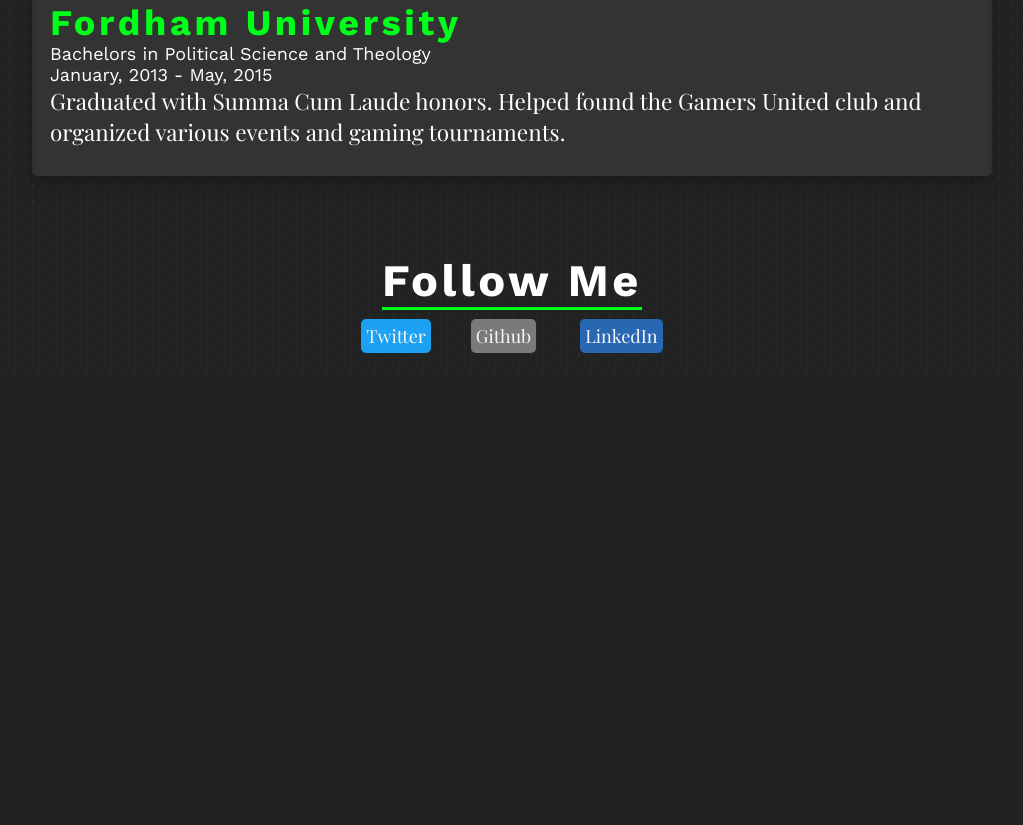
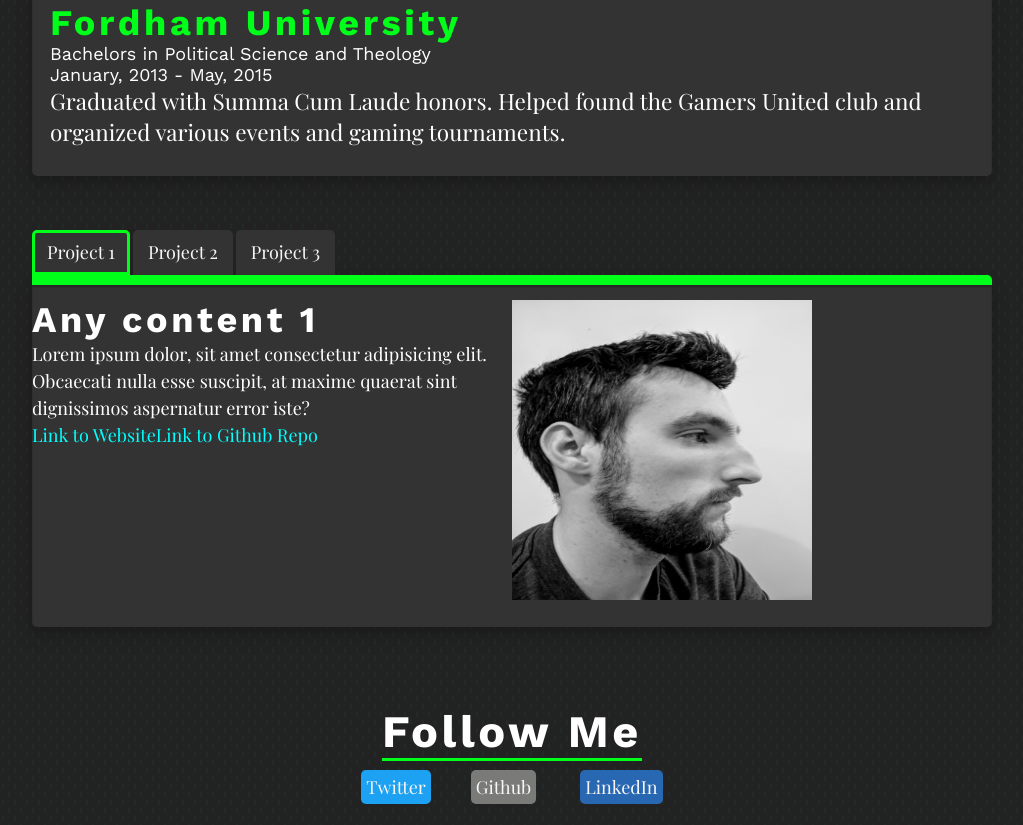
Before and after one commit to wdluft/personal-portfolio-gatsby, a Gatsby site: page /about in a window 1280 px wide. Shown: the part 1321-2146 px from the top of the page, without its empty margins (128-1151 px from the left). Before the commit the page ends 1695 px from the top, so only its background shows below. Built offline with nearby package versions, Linux system fonts and the light colour scheme; Gatsby itself is replaced by a stand-in of ours; a web font is replaced by a local one.

Commit message:
Added proejctsTab component to about page and started restyling

```diff
--- a/package.json
+++ b/package.json
@@ -19,6 +19,7 @@
     "react": "^16.12.0",
     "react-dom": "^16.12.0",
     "react-helmet": "^5.2.1",
+    "react-tabs": "^3.1.0",
     "styled-components": "^5.0.1"
   },
   "devDependencies": {
--- /dev/null
+++ b/src/components/project-tabs/projectsTab.js
@@ -0,0 +1,114 @@
+import React from 'react'
+import { Tab, Tabs, TabList, TabPanel } from 'react-tabs'
+import 'react-tabs/style/react-tabs.css'
+import headshot from '../../images/headshot.jpg'
+import styled from 'styled-components'
+
+const ProjectsTab = () => {
+  return (
+    <ProjectsTabWrapper>
+      <Tabs>
+        <TabList>
+          <Tab>Project 1</Tab>
+          <Tab>Project 2</Tab>
+          <Tab>Project 3</Tab>
+        </TabList>
+
+        <TabPanel>
+          <TabPannelWrapper>
+            <div>
+              <h3>Any content 1</h3>
+              <p>
+                Lorem ipsum dolor, sit amet consectetur adipisicing elit.
+                Obcaecati nulla esse suscipit, at maxime quaerat sint
+                dignissimos aspernatur error iste?
+              </p>
+              <a href="#">Link to Website</a>
+              <a href="#">Link to Github Repo</a>
+            </div>
+            <img src={headshot} alt="Project" />
+          </TabPannelWrapper>
+        </TabPanel>
+        <TabPanel>
+          <TabPannelWrapper>
+            <div>
+              <h3>Any content 2</h3>
+              <p>
+                Lorem ipsum dolor, sit amet consectetur adipisicing elit.
+                Obcaecati nulla esse suscipit, at maxime quaerat sint
+                dignissimos aspernatur error iste?
+              </p>
+              <a href="#">Link to Website</a>
+              <a href="#">Link to Github Repo</a>
+            </div>
+            <img src={headshot} alt="Project" />
+          </TabPannelWrapper>
+        </TabPanel>
+        <TabPanel>
+          <TabPannelWrapper>
+            <div>
+              <h3>Any content 3</h3>
+              <p>
+                Lorem ipsum dolor, sit amet consectetur adipisicing elit.
+                Obcaecati nulla esse suscipit, at maxime quaerat sint
+                dignissimos aspernatur error iste?
+              </p>
+              <a href="#">Link to Website</a>
+              <a href="#">Link to Github Repo</a>
+            </div>
+            <img src={headshot} alt="Project" />
+          </TabPannelWrapper>
+        </TabPanel>
+      </Tabs>
+    </ProjectsTabWrapper>
+  )
+}
+
+export default ProjectsTab
+
+const ProjectsTabWrapper = styled.section`
+  .react-tabs__tab-list {
+    border: none;
+    margin: 0 0 0 0;
+    box-sizing: border-box;
+  }
+
+  .react-tabs__tab {
+    background: var(--gray-7);
+    color: var(--gray-1);
+    border: 3px solid transparent;
+    border-radius: 5px 5px 0 0;
+    margin-right: 3px;
+    bottom: 0;
+
+    &:focus {
+      outline: blue;
+      box-shadow: none;
+    }
+  }
+
+  .react-tabs__tab--selected {
+    border-left: 3px solid var(--tertiary-3);
+    border-top: 3px solid var(--tertiary-3);
+    border-right: 3px solid var(--tertiary-3);
+    border-bottom: 3px solid var(--tertiary-3);
+  }
+`
+
+const TabPannelWrapper = styled.div`
+  display: grid;
+  grid-template-columns: 1fr 1fr;
+
+  padding-top: 15px;
+  border-radius: 0 5px 5px 5px;
+  background: var(--gray-7);
+  box-shadow: inset 0 2px 2px rgba(0, 0, 0, 0.25), var(--elevation-3);
+  border-top: var(--tertiary-3) solid 10px;
+  padding-bottom: 1.5rem;
+  margin-bottom: 3rem;
+
+  img {
+    width: 300px;
+    height: 300px;
+  }
+`
--- a/src/pages/about.js
+++ b/src/pages/about.js
@@ -7,6 +7,7 @@
 import AboutResume from '../components/aboutResume'
 import Navbar from '../components/navbar'
 import Socials from '../components/socials'
+import ProjectsTab from '../components/project-tabs/projectsTab'
 
 const AboutPage = ({ location }) => (
   <>
@@ -18,6 +19,7 @@
         <AboutIntro />
         <h1>Resume</h1>
         <AboutResume />
+        <ProjectsTab />
       </AboutWrapper>
       <Socials pathName={location.pathname} />
     </Layout>
```
Also changed, not shown: 1 other file.
